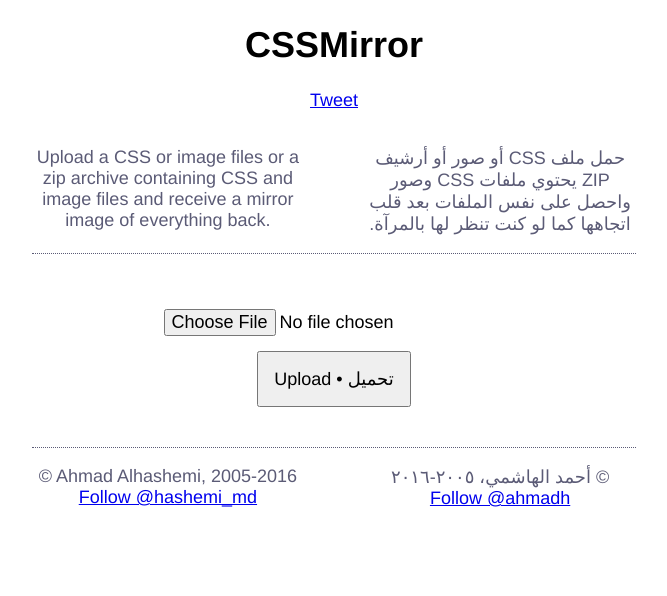
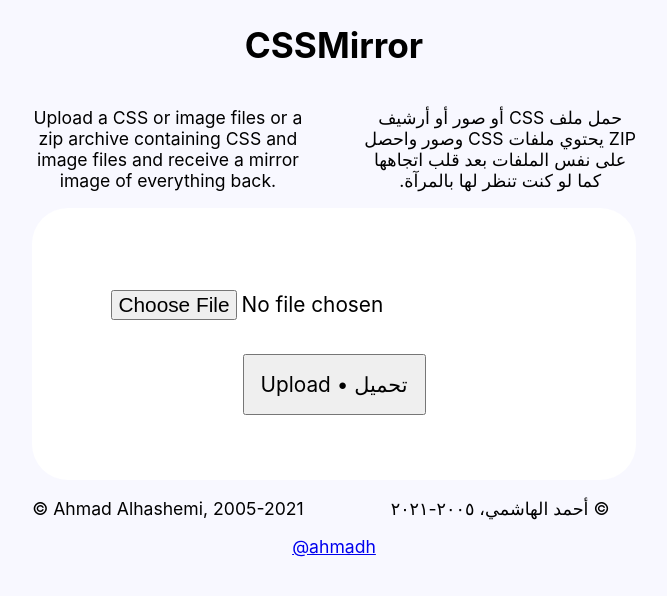
Before and after one commit to hashemi/cssmirror, a Flask app: page / in a window 1280 px wide. Shown: the top 596 px of the page, without its empty margins (306-973 px from the left). Run offline with Flask 2, Linux system fonts and the light colour scheme; some libraries are stand-ins or nearby versions.

Commit message:
Modernize the design

```diff
--- a/templates/index.html
+++ b/templates/index.html
@@ -6,11 +6,12 @@
     html {
       margin: 0 auto;
       max-width: 620px;
+      background-color: ghostwhite;
     }
 
     body, input {
-      font-family: Helvetica, sans-serif;
-      font-size: 18px;
+      font-family: -apple-system, BlinkMacSystemFont, "Segoe UI", Roboto, Helvetica, Arial, sans-serif, "Apple Color Emoji", "Segoe UI Emoji", "Segoe UI Symbol";
+      font-size: 1.1rem;
       text-align: center;
     }
 
@@ -29,24 +30,19 @@
     }
 
     #form {
-      padding: 40px 0;
-      border-top: 1px dotted #5b5b76;
-      border-bottom: 1px dotted #5b5b76;
+      padding: 3rem;
+      border-radius: 36px;
+      background-color: white;
     }
 
     #form input {
-      padding: 15px;
-    }
-
-    #header, #footer {
-      color: #5b5b76;
+      font-size: 1.3rem;
+      padding: 1rem;
     }
     </style>
 </head>
 <body>
 <h1>CSSMirror</h1>
-<p><a href="https://twitter.com/share" class="twitter-share-button" data-url="http://cssmirror.com/" data-count="none">Tweet</a>
-<script>!function(d,s,id){var js,fjs=d.getElementsByTagName(s)[0],p=/^http:/.test(d.location)?'http':'https';if(!d.getElementById(id)){js=d.createElement(s);js.id=id;js.src=p+'://platform.twitter.com/widgets.js';fjs.parentNode.insertBefore(js,fjs);}}(document, 'script', 'twitter-wjs');</script></p>
 
 <div id=header>
   <p class=english-column>
@@ -57,23 +53,20 @@
 
 <div id=form>
   <form action="" method=post enctype=multipart/form-data>
-      <input type=file id=file_upload name=archive accept="application/zip,image/*,text/css,.css"><br>
-      <input type=submit value="Upload • تحميل">
+      <p><input type=file id=file_upload name=archive accept="application/zip,image/*,text/css,.css"></p>
+      <p><input type=submit value="Upload • تحميل"></p>
   </form>
 </div>
 
 <div id=footer>
 <p class=english-column>
-&copy; Ahmad Alhashemi, 2005-2016
-<br>
-<a href="https://twitter.com/hashemi_md" class="twitter-follow-button" data-show-count="false">Follow @hashemi_md</a>
-<script>!function(d,s,id){var js,fjs=d.getElementsByTagName(s)[0],p=/^http:/.test(d.location)?'http':'https';if(!d.getElementById(id)){js=d.createElement(s);js.id=id;js.src=p+'://platform.twitter.com/widgets.js';fjs.parentNode.insertBefore(js,fjs);}}(document, 'script', 'twitter-wjs');</script>
+&copy; Ahmad Alhashemi, 2005-2021
 </p>
 
 <p class=arabic-column dir=rtl>
-&copy; أحمد الهاشمي، ٢٠٠٥-٢٠١٦
-<br>
-<a href="https://twitter.com/ahmadh" class="twitter-follow-button" data-show-count="false">Follow @ahmadh</a>
-<script>!function(d,s,id){var js,fjs=d.getElementsByTagName(s)[0],p=/^http:/.test(d.location)?'http':'https';if(!d.getElementById(id)){js=d.createElement(s);js.id=id;js.src=p+'://platform.twitter.com/widgets.js';fjs.parentNode.insertBefore(js,fjs);}}(document, 'script', 'twitter-wjs');</script></p>
+&copy; أحمد الهاشمي، ٢٠٠٥-٢٠٢١
+</p>
+
+<p style="clear: both;"><a href="https://twitter.com/ahmadh">@ahmadh</a></p>
 
 </body>
```
